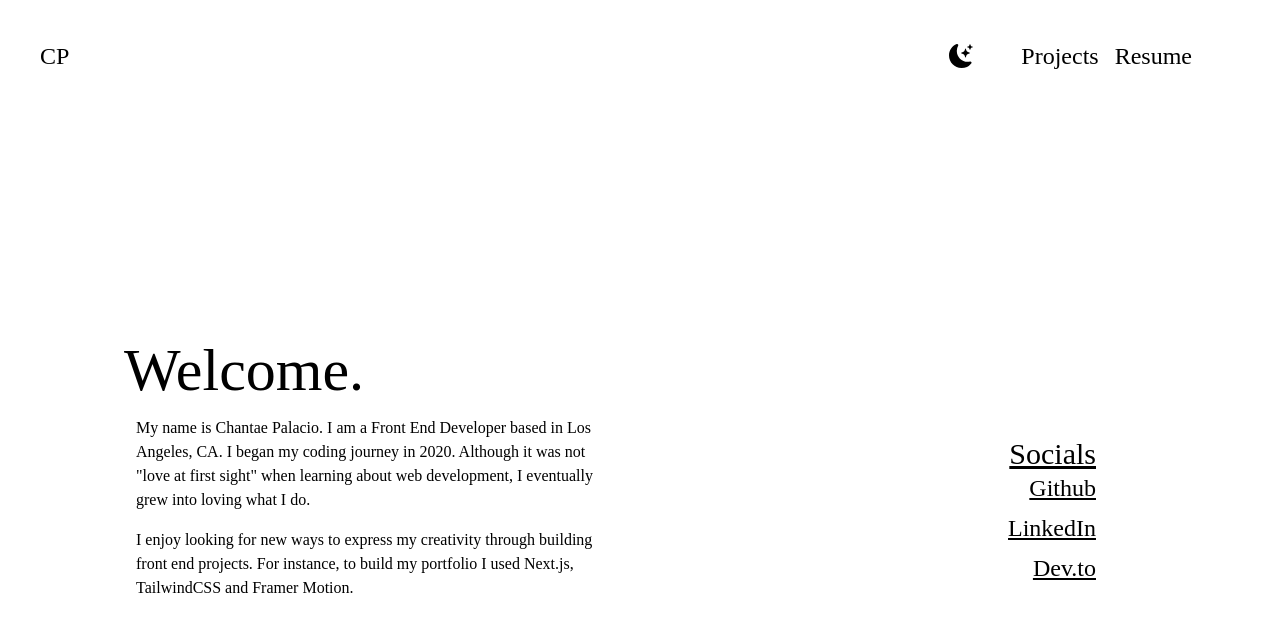
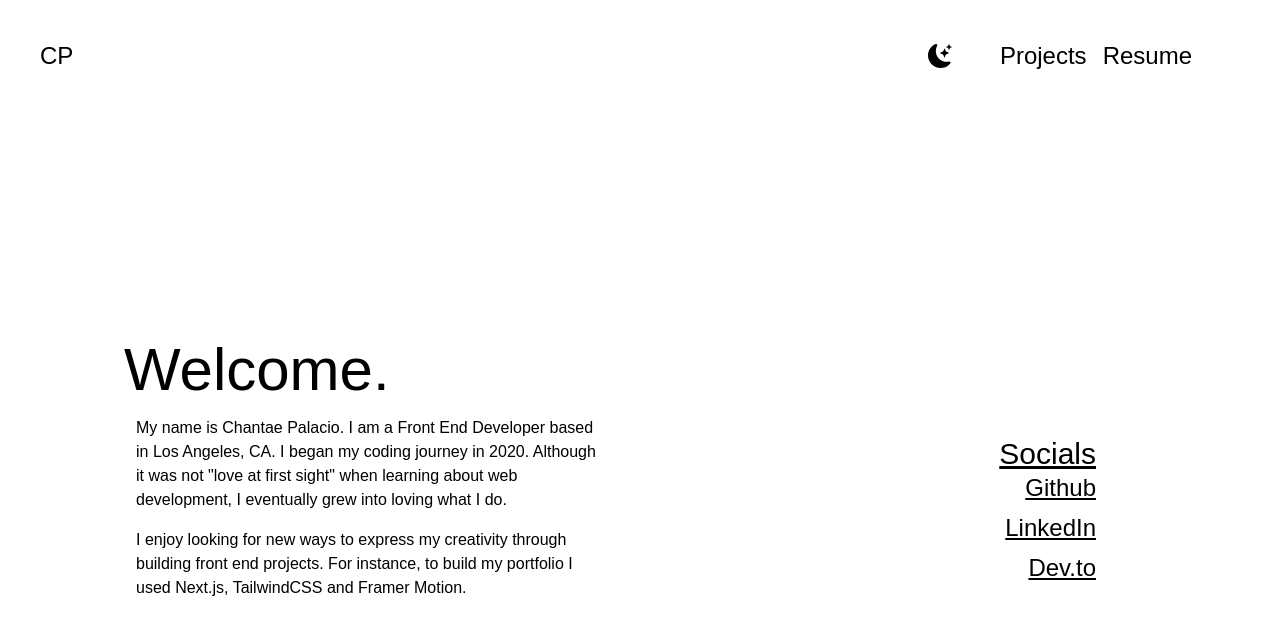
Before and after one commit to taepal467/cp_portfolio, a Next.js app: page / in a window 1280 px wide. Shown: the top 634 px of the page. Built offline with nearby package versions, Linux system fonts and the light colour scheme.

Commit message:
Changed the fonts

```diff
--- a/tailwind.config.js
+++ b/tailwind.config.js
@@ -9,19 +9,9 @@ module.exports = {
   theme: {
     extend: {
       fontFamily: {
-        gloock: "Gloock-Regular",
+        sans: [' "Alumni Sans Pinstripe" ', 'sans-serif'],
       },
-      animation: {
-        loader: 'loader 0.6s infinite alternate'
-      },
-      keyframes: {
-        loader: {
-          to: {
-            opacity: 0.1,
-            transform: 'translate3d(0, -1rem, 0)'
-          }
-        }
-      },
+
     },
   },
   plugins: [],
```
